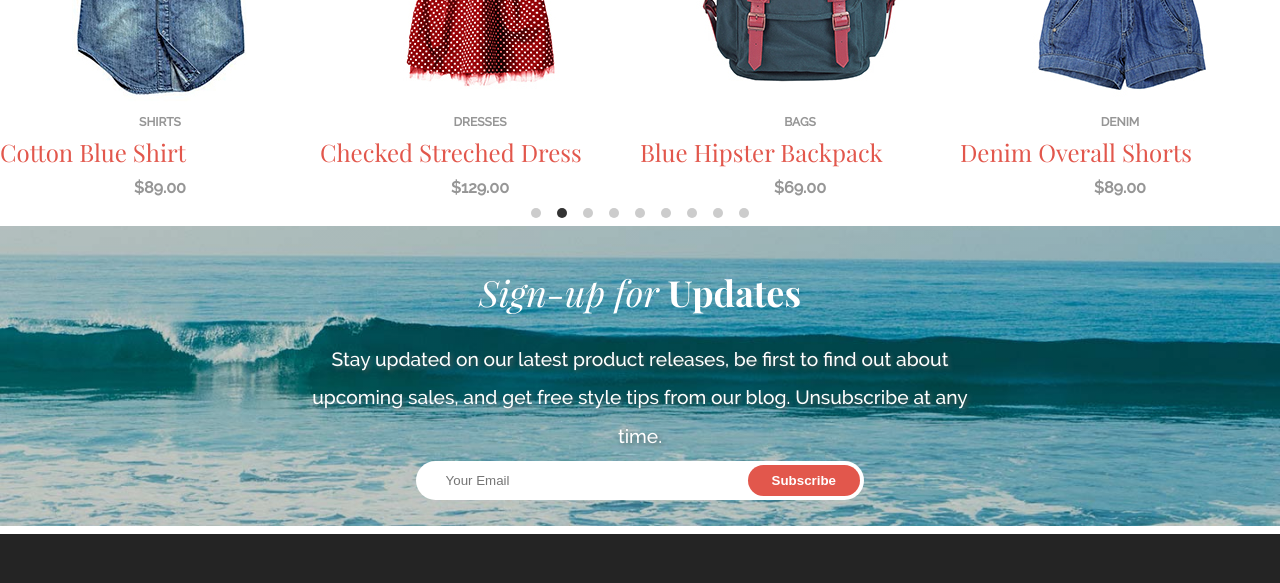
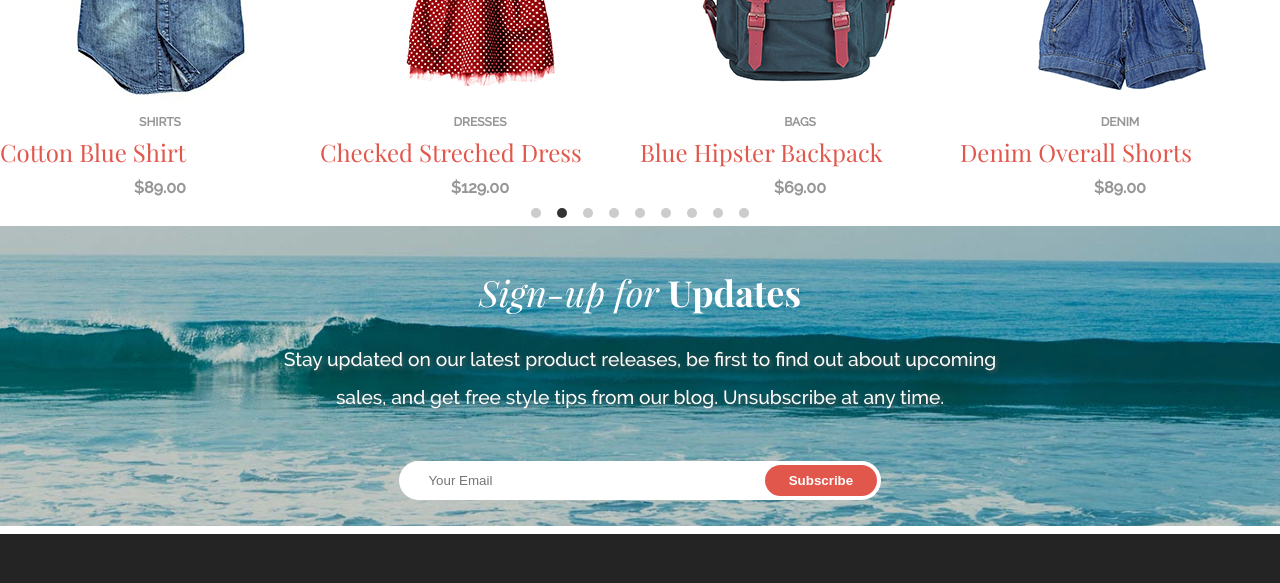
Before and after one commit to KanikaWadhawan/Aloha, a plain HTML site: page index.html in a window 1280 px wide. Shown: the part 1641-2224 px from the top of the page. Drawn offline with nearby package versions, Linux system fonts and the light colour scheme.

Commit message:
modifications in the css file

```diff
--- a/style.css
+++ b/style.css
@@ -118,6 +118,9 @@ a:hover{
 .wrapper.container {
     margin: 0 auto;
     padding: 0 2%;
+    padding-left: 0px;
+    padding-right: 0px;
+
 }
 
 /* .hero-banner p {
@@ -817,11 +820,14 @@ font: normal normal normal 14px/1 FontAwesome;
   @media only screen and (min-width:1240px ) {
       .wrapper {
           width: 720px;
-      }
+
+        }
 
       .container {
           max-width: 1240px;
       }
+
+
       .signup-banner{
         margin-bottom: 8px;
       }
```
